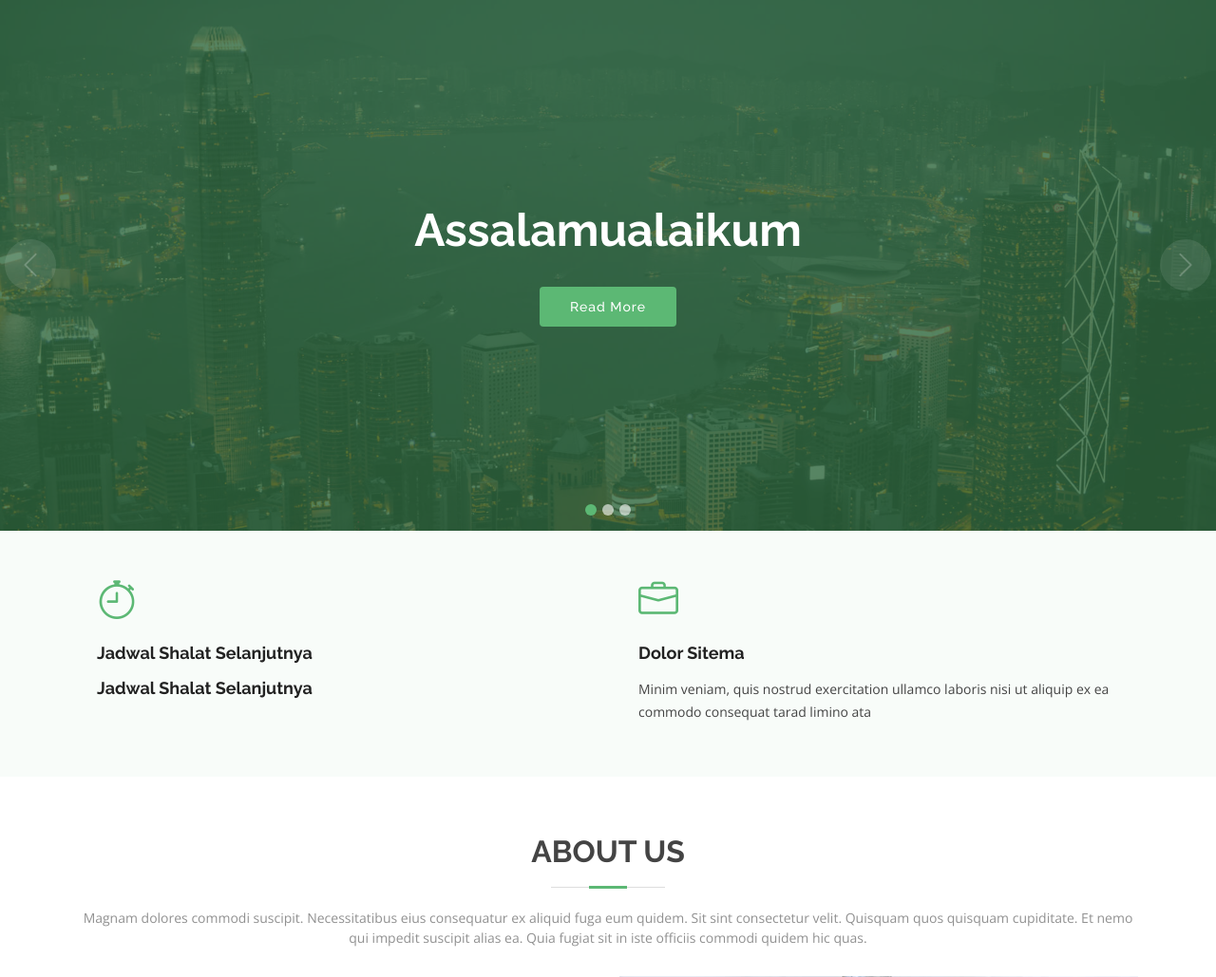
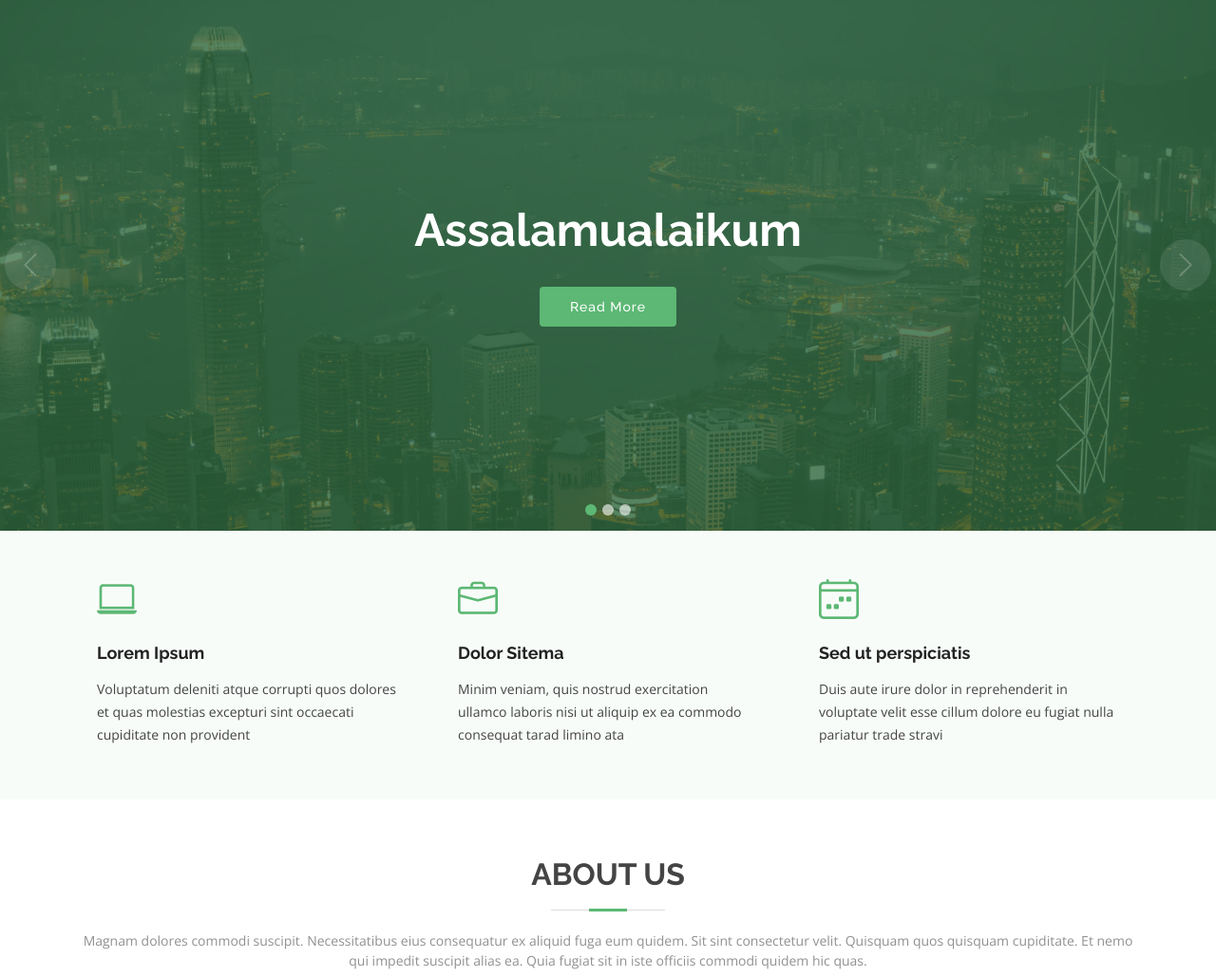
Before and after one commit to sandemoit/kas-masjid, a CodeIgniter app: page /kasmasjid/ in a window 1280 px wide. Shown: the part 111-1140 px from the top of the page at 95% size. Run offline with CodeIgniter, Linux system fonts and the light colour scheme; data comes from the database, SQL or seed files in the repository; data that the repository does not hold is empty; some libraries are stand-ins or nearby versions.

Commit message:
fix frontend

```diff
--- a/application/views/frontend/web.php
+++ b/application/views/frontend/web.php
@@ -26,7 +26,6 @@
 
     <!-- Template Main CSS File -->
     <link href="<?= base_url('assets/frontend/') ?>css/style.css" rel="stylesheet">
-    <link href="<?= base_url('assets/frontend/') ?>css/custom.css" rel="stylesheet">
 
     <!-- =======================================================
   * Template Name: Green
@@ -140,18 +139,25 @@
             <div class="container">
 
                 <div class="row no-gutters">
-                    <div class="col-lg-6 col-md-6 col-sm-12">
+                    <div class="col-lg-4 col-md-6">
                         <div class="icon-box">
-                            <div class="icon"><i class="bi bi-stopwatch"></i></div>
-                            <h4 class="title"><a href="">Jadwal Shalat Selanjutnya</a></h4>
-                            <h4 class="title"><a href="">Jadwal Shalat Selanjutnya</a></h4>
+                            <div class="icon"><i class="bi bi-laptop"></i></div>
+                            <h4 class="title"><a href="">Lorem Ipsum</a></h4>
+                            <p class="description">Voluptatum deleniti atque corrupti quos dolores et quas molestias excepturi sint occaecati cupiditate non provident</p>
                         </div>
                     </div>
-                    <div class="col-lg-6 col-md-6 col-sm-12">
+                    <div class="col-lg-4 col-md-6">
                         <div class="icon-box">
                             <div class="icon"><i class="bi bi-briefcase"></i></div>
                             <h4 class="title"><a href="">Dolor Sitema</a></h4>
                             <p class="description">Minim veniam, quis nostrud exercitation ullamco laboris nisi ut aliquip ex ea commodo consequat tarad limino ata</p>
+                        </div>
+                    </div>
+                    <div class="col-lg-4 col-md-6">
+                        <div class="icon-box">
+                            <div class="icon"><i class="bi bi-calendar4-week"></i></div>
+                            <h4 class="title"><a href="">Sed ut perspiciatis</a></h4>
+                            <p class="description">Duis aute irure dolor in reprehenderit in voluptate velit esse cillum dolore eu fugiat nulla pariatur trade stravi</p>
                         </div>
                     </div>
                 </div>
```
